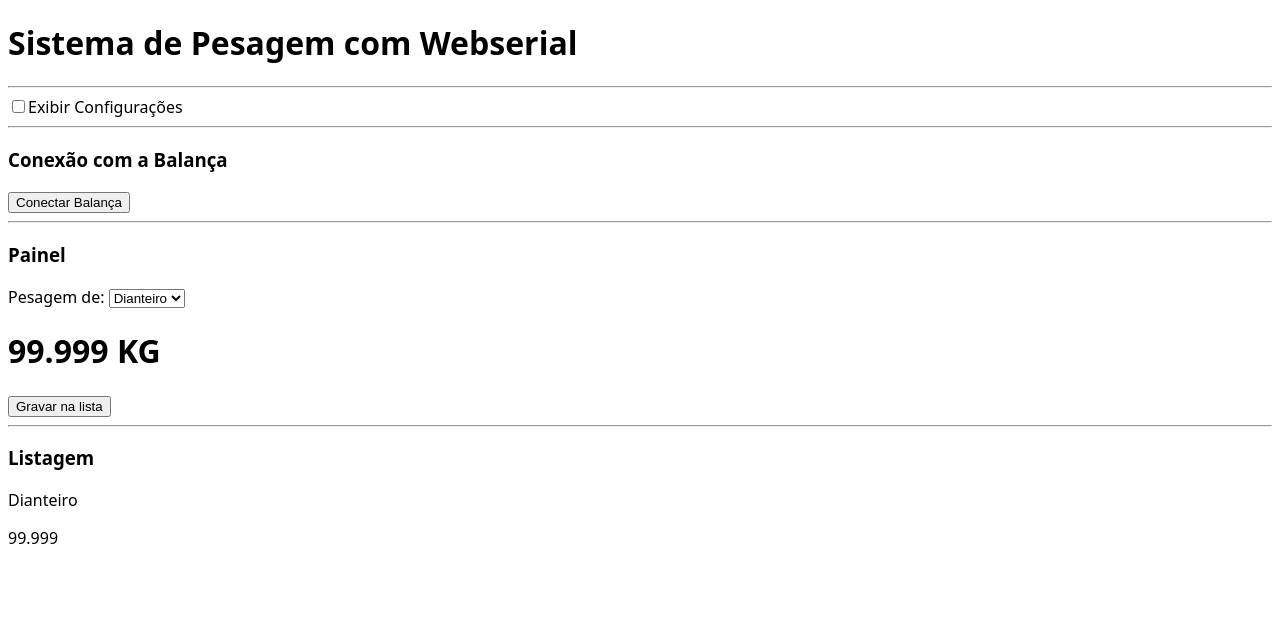
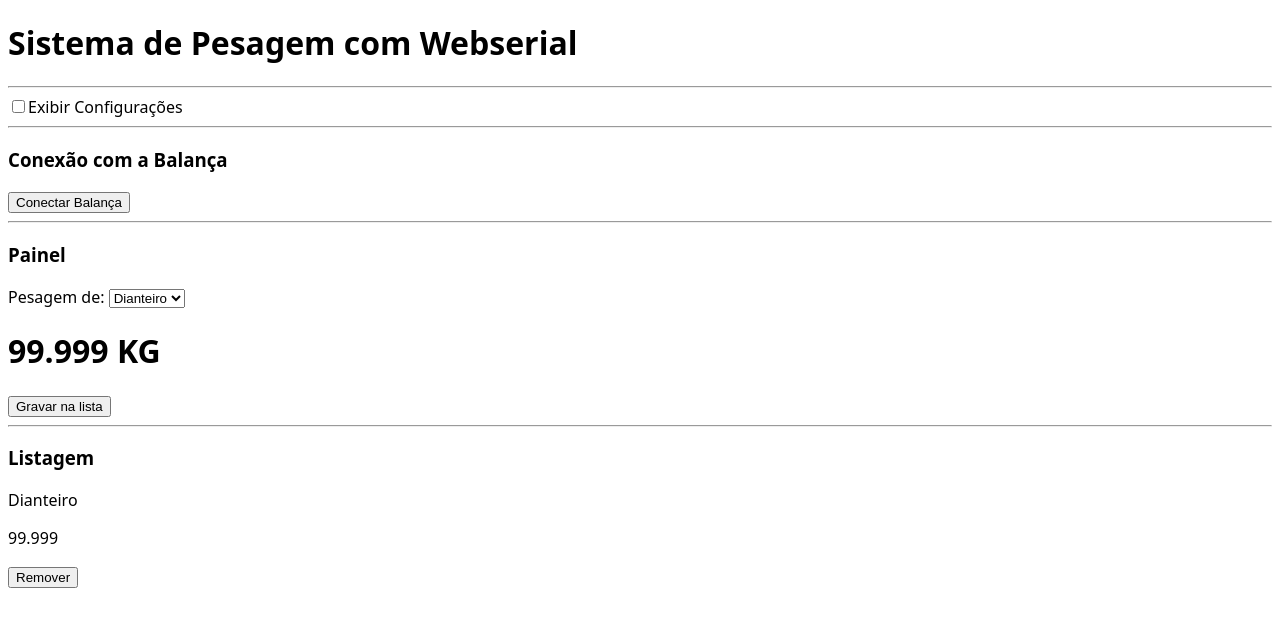
Before and after one commit to thiagodau/balance-app, a React (Vite) app: page / in a window 1280 px wide. Both pictures are taken after a click on the button "Gravar na lista". Shown: the top 626 px of the page. Built offline with nearby package versions, Linux system fonts and the light colour scheme.

Commit message:
Adicionado funcao de remover item da lista

```diff
--- a/src/App.jsx
+++ b/src/App.jsx
@@ -17,9 +17,9 @@ function App() {
       <hr />
       <ConnectionWithBalance baudRate={baudRate} />
       <hr />
-      <Panel items={items} setItems={setItems}/>
+      <Panel items={items} setItems={setItems} />
       <hr />
-      <List items={items} />
+      <List items={items} setItems={setItems} />
     </>
   );
 }
--- a/src/components/List.jsx
+++ b/src/components/List.jsx
@@ -1,4 +1,12 @@
 export default function List(props) {
+
+  const removeItemOnList = (id) => {
+    let messageWarning = 'Tem certeza que deseja excluir esse item?';
+    if (confirm(messageWarning) == true) {
+      props.setItems((currentState) => currentState.filter(item => item.id !== id))
+    }
+  }
+
   return (
     <>
       <h3>Listagem</h3>
@@ -7,6 +15,9 @@ export default function List(props) {
           <div key={item.id}>
             <p>{item.part}</p>
             <p>{item.kg}</p>
+            <p>
+              <button onClick={() => removeItemOnList(item.id)}>Remover</button>
+            </p>
           </div>
         ))
       ) : (
--- a/src/components/Panel.jsx
+++ b/src/components/Panel.jsx
@@ -10,6 +10,9 @@ export default function Panel(props) {
 
   const saveItemOnList = useSaveItem(props.setItems, partBovine, kilograma);
 
+
+
+
   return (
     <>
       <h3>Painel</h3>
```
Also changed, not shown: 1 other file (tests, documents, lock files or other folders).
